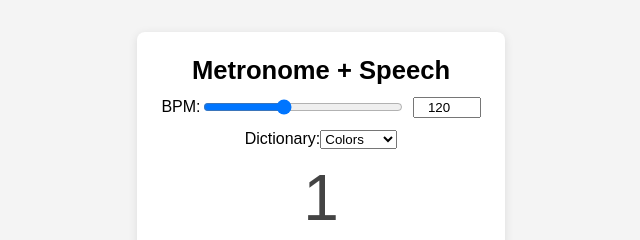
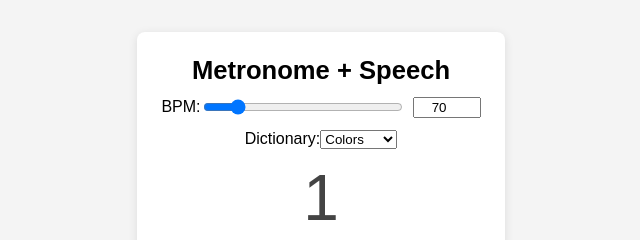
Before and after one commit to anthonyw12123/zouk-training-metronome, a plain HTML site: page index.html in a window 1280 px wide. Shown: the part 230-470 px from the top of the page, 319-959 px from the left. Drawn offline with Linux system fonts and the light colour scheme.

Commit message:
changing default to 70

```diff
--- a/index.html
+++ b/index.html
@@ -25,8 +25,8 @@
   <!-- BPM controls -->
   <div class="bpm-control">
     <label for="bpm">BPM:</label>
-    <input type="range" id="bpm" min="40" max="240" value="120">
-    <input type="number" id="bpmNum" min="40" max="240" value="120">
+    <input type="range" id="bpm" min="40" max="240" value="70">
+    <input type="number" id="bpmNum" min="40" max="240" value="70">
   </div>
 
   <!-- Dictionary selector -->
```
